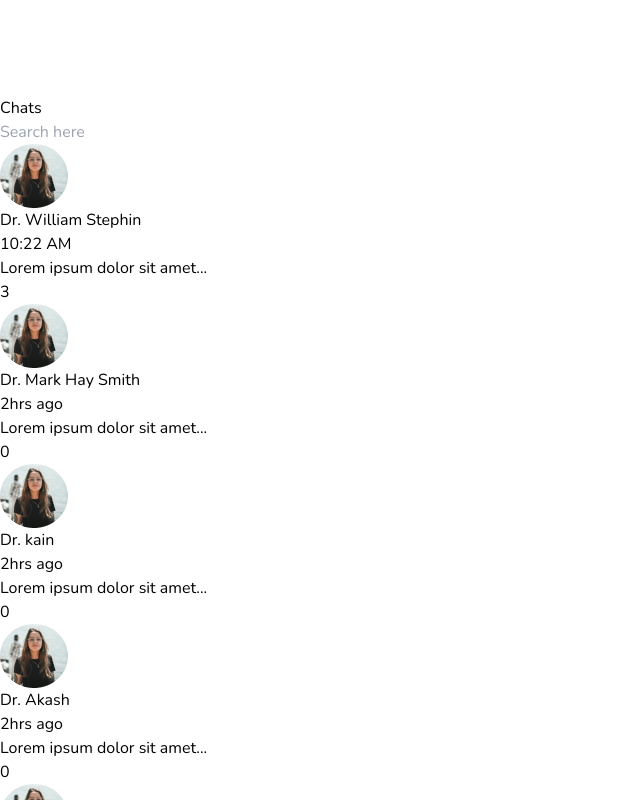
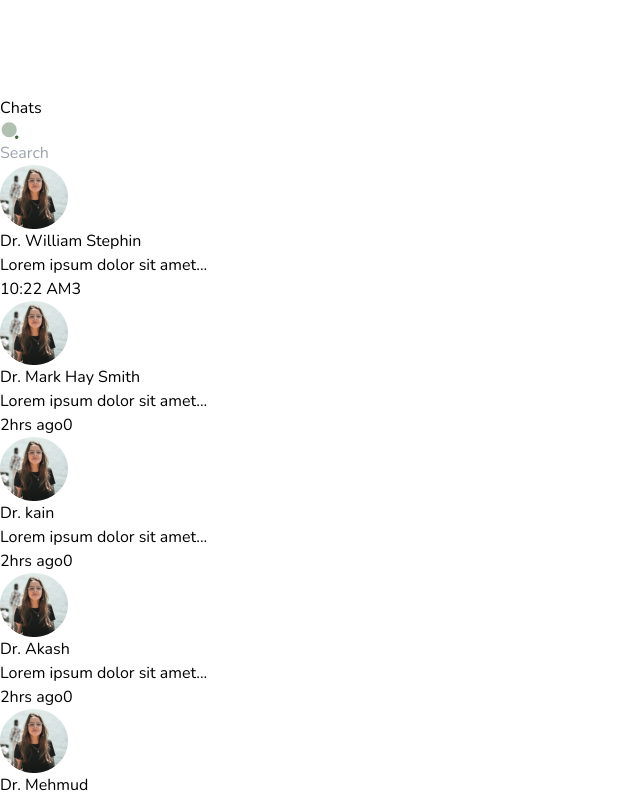
Before and after one commit to agnimgupta/intern-may24-harsh, a React (Vite) app in the folder consumerSection/: page /chat in a window 1280 px wide. Shown: the part 2820-3620 px from the top of the page, without its empty margins (0-640 px from the left). Built offline with nearby package versions, Linux system fonts and the light colour scheme.

Commit message:
fixing chat app

```diff
--- a/consumerSection/src/components/ChatList.jsx
+++ b/consumerSection/src/components/ChatList.jsx
@@ -3,12 +3,16 @@ import React from 'react';
 const ChatList = ({ contacts, onSelect }) => {
 
   return (
-    <div className="w-1/3 border-r-2 border-gray-100 p-4">
-      <input
-        type="text"
-        placeholder="Search here"
-        className="w-full p-2 mb-4 border border-gray-300 rounded"
-      />
+    <div className="w-[50%] border-r-2 border-gray-100 p-4 justify-end items-center ">
+
+      <div className="flex justify-center mb-4 my-4 bg-gray-200 px-4 border rounded-lg  w-full m:w-[100%] xl:w-[100%] ">
+        <img src="/Search.svg" alt="" className='w-[30px] h-[auto] object-contain' />
+        <input
+          type="text"
+          placeholder="Search"
+          className="py-3 px-4 outline-none  w-full bg-transparent"
+        />
+      </div>
 
       <ul>
         {contacts.map((contact, index) => (
@@ -18,19 +22,24 @@ const ChatList = ({ contacts, onSelect }) => {
             onClick={() => onSelect(contact)}
 
           >
-            {/* {console.log(contact)} */}
             <img
               src={contact.image}
               alt={contact.name}
-              className="h-12 w-12 rounded-full mr-4"
+              className="h-9 w-9 rounded-full mr-4"
             />
-            <div className="hidden lg:block flex-1">
-              <div className="flex justify-between">
-                <h4 className="font-semibold">{contact.name}</h4>
-                <span className="text-sm text-gray-500">{contact.time}</span>
+            <div className="flex-1 flex justify-between items-start ">
+
+              <div className="flex justify-start items-start flex-col">
+                <h4 className="font-semibold text-sm">{contact.name}</h4>
+                <p className="text-sm text-gray-500 truncate">{contact.message}</p>
               </div>
-              <p className="text-sm text-gray-500 truncate">{contact.message}</p>
-            <span className=" bg-green-100 text-green-800 text-xs font-semibold px-2.5 py-0.5 rounded">{contact.newMessages}</span>
+
+              <div className="flex justify-end items-end flex-col ">
+                <span className="text-xs text-gray-500">{contact.time}</span>
+                <span className=" bg-[--primary] text-white text-xs font-semibold p-1 rounded-full w-5 h-5 text-center">{contact.newMessages}</span>
+              </div>
+
+
             </div>
           </li>
         ))}
```
